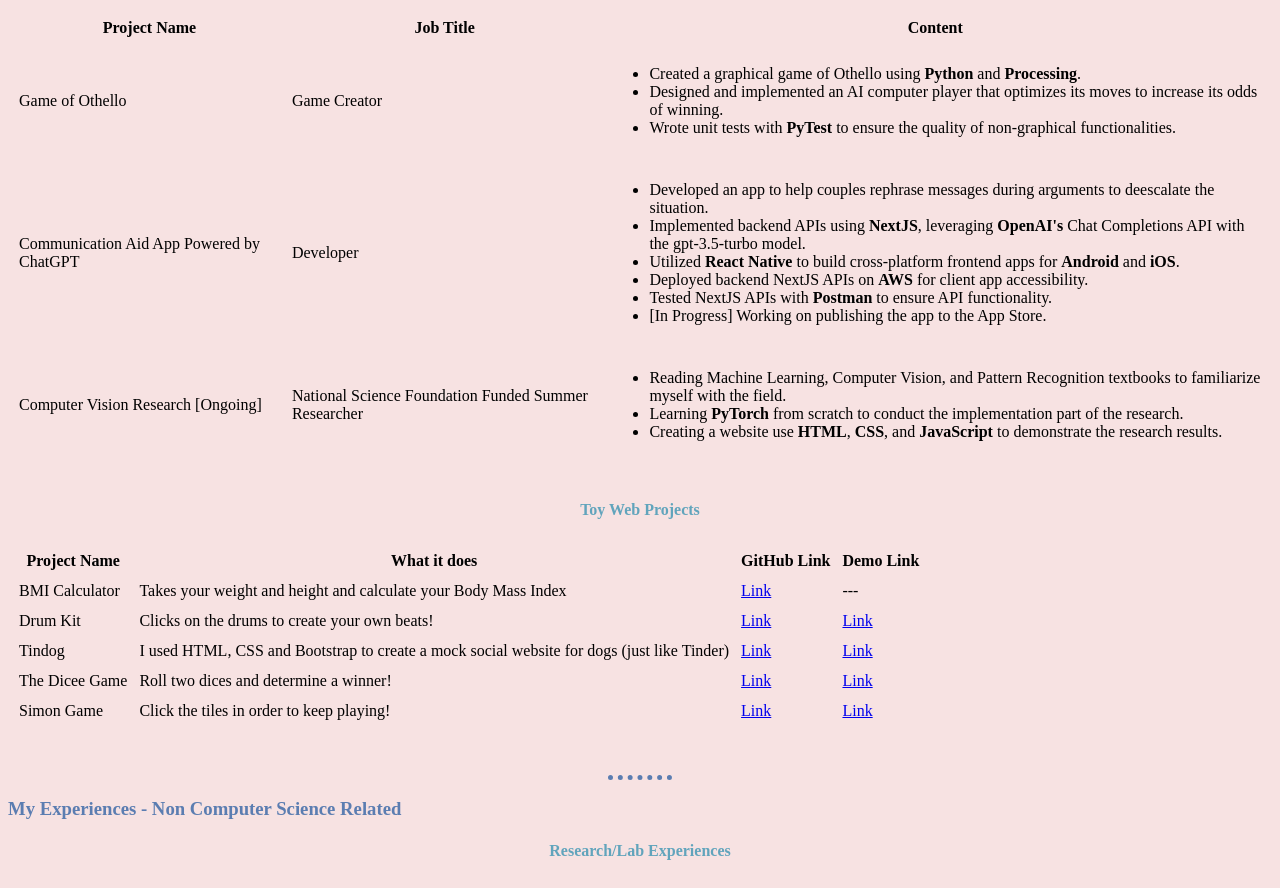
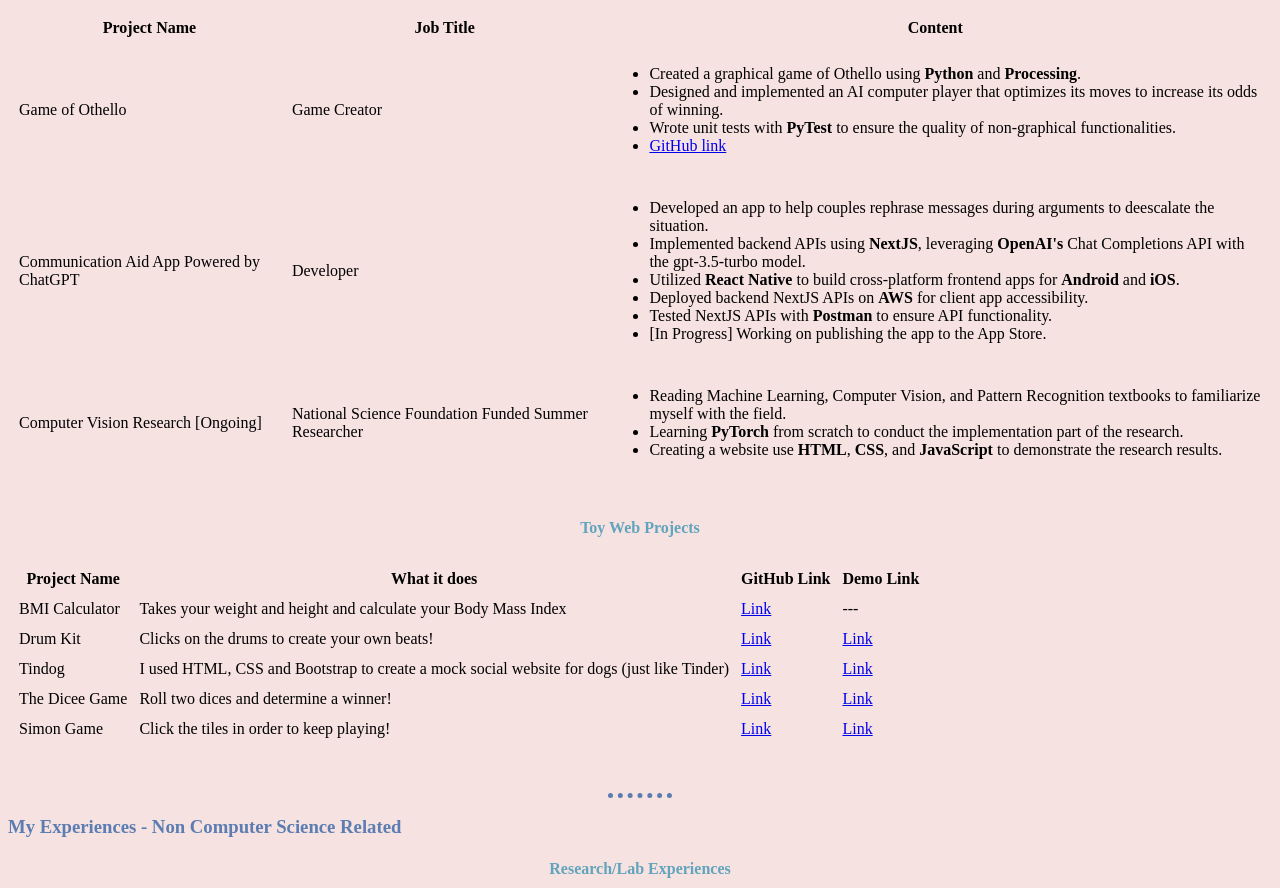
Before and after one commit to codingheather/CV, a plain HTML site: page index.html in a window 1280 px wide. Shown: the part 1820-2708 px from the top of the page. Drawn offline with Linux system fonts and the light colour scheme.

Commit message:
Update index.html

```diff
--- a/index.html
+++ b/index.html
@@ -200,6 +200,9 @@
             <li>
               Wrote unit tests with <strong>PyTest</strong> to ensure the quality of non-graphical functionalities.
             </li>
+            <li>
+              <a href="https://github.com/codingheather/Game_Of_Othello">GitHub link</a>
+            </li>
           </ul>
         </td>
       </tr>
```
